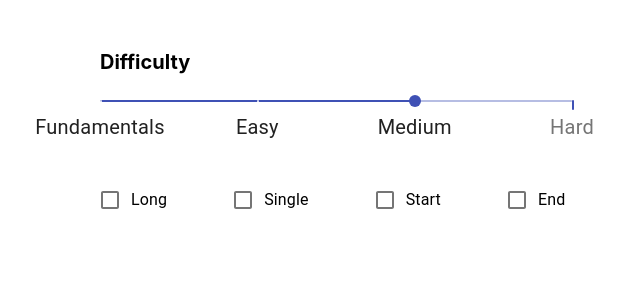
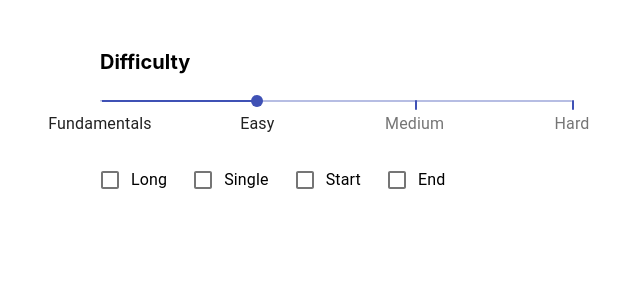
Before and after one commit to brianhuang822/dogTrick, a React (Create React App) app in the folder my-app/: page / in a window 1280 px wide. Shown: the top 300 px of the page, without its empty margins (0-640 px from the left). Built offline with nearby package versions, Linux system fonts and the light colour scheme.

Commit message:
Rewrote code to change all class components to React hooks, aldo got local storage working for checkboxes

```diff
--- a/my-app/src/App.js
+++ b/my-app/src/App.js
@@ -18,7 +18,7 @@ const styles = {
         fontSize: 20
     },
     typeCheckboxes: {
-        marginTop: 40
+        marginTop: 20
     }
 };
 
--- a/my-app/src/components/DifficultySlider.js
+++ b/my-app/src/components/DifficultySlider.js
@@ -1,7 +1,8 @@
-import React from 'react';
+import React, {useState} from 'react';
 import PropTypes from 'prop-types';
 import { withStyles } from '@material-ui/core/styles';
 import Slider from '@material-ui/core/Slider';
+
 
 const styles = {
     root: {
@@ -11,47 +12,28 @@ const styles = {
         height: 10
     },
     markLabel: {
-        fontSize: '20px'
+        fontSize: '16px'
     }
 };
 
-class DifficultySlider extends React.Component {
+function DifficultySlider(props) {
 
-    constructor(props){
-        super(props);
-        this.getSliderValue = this.getSliderValue.bind(this);
-        this.state = {
-            value: 0
-        };
-    }
+    const [value, setValue] = useState(
+        localStorage.getItem('sliderValue') || 10
+    );
 
-    componentDidMount(){
-        this.getSliderValue();
-    }
-    handleChange = (e, v) => {
-        localStorage.setItem('sliderValue', v);
-        this.setState({value: v});
-    }
-
-    getSliderValue(){
-        if (!localStorage.getItem('sliderValue')){
-            localStorage.setItem('sliderValue', 20);
-            this.setState({value: 20});
-        }
-        else{
-            this.setState({value: localStorage.getItem('sliderValue')});
-        }
-    }
-
-    marks = [
+    const marks = [
         { value: 0, label: 'Fundamentals' },
         { value: 10, label: 'Easy' },
         { value: 20, label: 'Medium' },
-        { value: 30, label: 'Hard' }
-    ];
+        { value: 30, label: 'Hard' }];
 
-    render() {
-        const { classes } = this.props;
+    React.useEffect(() => {
+        localStorage.setItem('sliderValue', value);
+    });
+
+    const { classes } = props;
+
     return (
         <Slider
         classes={{
@@ -59,15 +41,11 @@ class DifficultySlider extends React.Component {
             mark: classes.mark,
             markLabel: classes.markLabel
         }}
-                value={this.state.value}
-                min={0}
-                step={10}
-                max={30}
-                marks={this.marks}
-                onChange={this.handleChange}
+        min={0} step={10} max={30}
+        value={value} marks={marks}
+        onChange={(e, v) => setValue(v)}
         />
         );
-    }
     }
 
     DifficultySlider.propTypes = {
--- a/my-app/src/components/TypeCheckboxes.js
+++ b/my-app/src/components/TypeCheckboxes.js
@@ -1,4 +1,4 @@
-import React from 'react';
+import React, {useState} from 'react';
 import Checkbox from '@material-ui/core/Checkbox';
 import FormGroup from '@material-ui/core/FormGroup';
 import FormControlLabel from '@material-ui/core/FormControlLabel';
@@ -10,14 +10,33 @@ const styles = {
 
     },
     next: {
-        marginLeft: 50
+        marginLeft: 10
     }
 };
 
-class TypeCheckboxes extends React.Component {
-    render() {
+function TypeCheckboxes(props) {
 
-        const { classes } = this.props;
+    const [longValue, setLongValue] = useState(
+        localStorage.getItem('longValue') == 'true' || false
+    );
+    const [singleValue, setSingleValue] = useState(
+        localStorage.getItem('singleValue') == 'true' || false
+    );
+    const [startValue, setStartValue] = useState(
+        localStorage.getItem('startValue') == 'true' || false
+    );
+    const [endValue, setEndValue] = useState(
+        localStorage.getItem('endValue') == 'true' || false
+    );
+
+    React.useEffect(() => {
+        localStorage.setItem('longValue', longValue);
+        localStorage.setItem('singleValue', singleValue);
+        localStorage.setItem('startValue', startValue);
+        localStorage.setItem('endValue', endValue);
+    });
+
+    const { classes } = props;
 
     return (
         <FormGroup aria-label="position" row>
@@ -25,33 +44,33 @@ class TypeCheckboxes extends React.Component {
                 control={<Checkbox
                     className={classes.first}
                     color="primary" />}
-                    label="Long"
-                    labelPlacement="end"
+                label="Long" labelPlacement="end" checked={longValue}
+                onChange={ e => setLongValue(e.target.checked)}
             />
             <FormControlLabel
                 control={<Checkbox
                     className={classes.next}
                     color="primary" />}
-                    label="Single"
-                    labelPlacement="end"
+                label="Single" labelPlacement="end" checked={singleValue}
+                onChange={ e => setSingleValue(e.target.checked)}
             />
             <FormControlLabel
                 control={<Checkbox
                     className={classes.next}
                     color="primary" />}
-                    label="Start"
-                    labelPlacement="end"
+                label="Start" labelPlacement="end" checked={startValue}
+                onChange={ e => setStartValue(e.target.checked)}
             />
             <FormControlLabel
                 control={<Checkbox
                     className={classes.next}
                     color="primary" />}
-                    label="End"
-                    labelPlacement="end"
+                label="End" labelPlacement="end" checked={endValue}
+                onChange={ e => setEndValue(e.target.checked)
+                }
             />
         </FormGroup>
     );
-    }
 }
 
 TypeCheckboxes.propTypes = {
```
Lines whose indentation alone changed are shown as unchanged.
